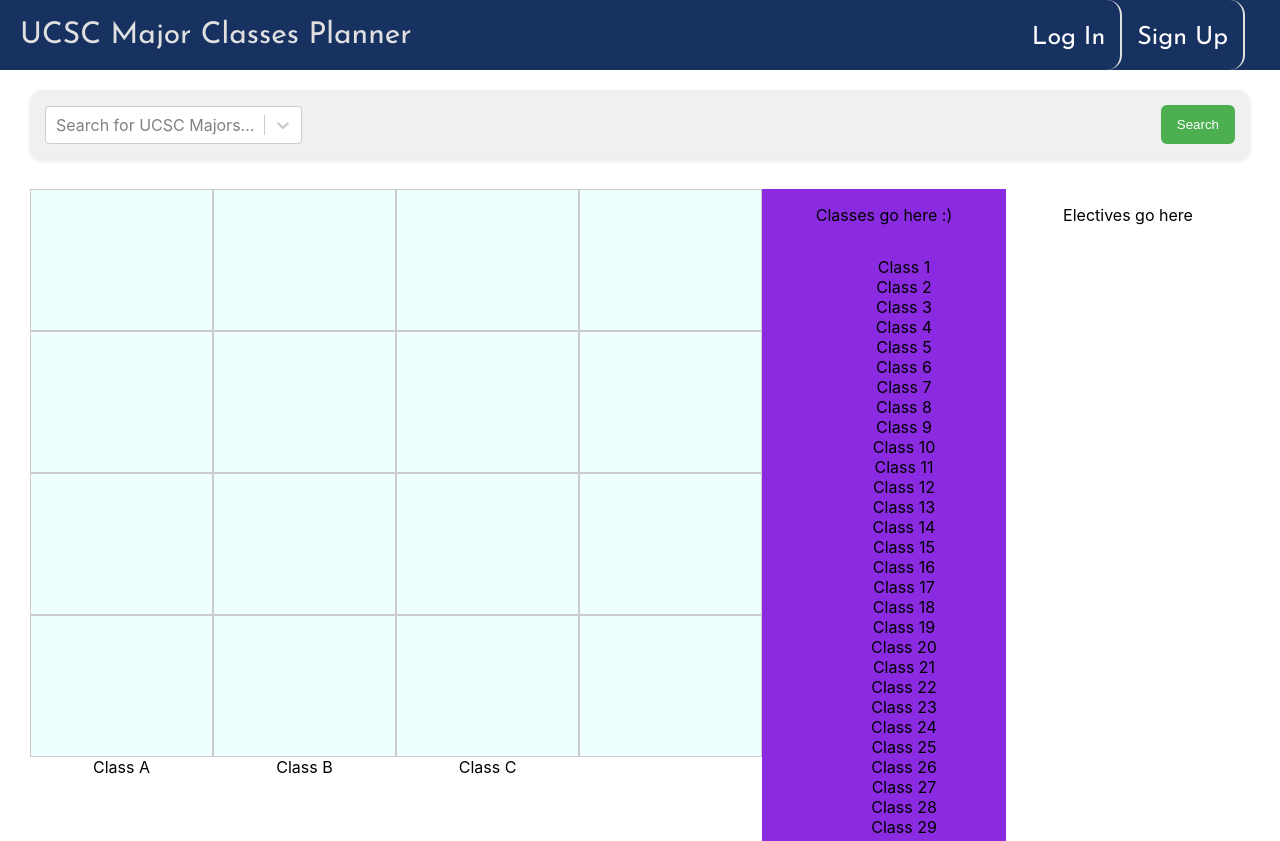
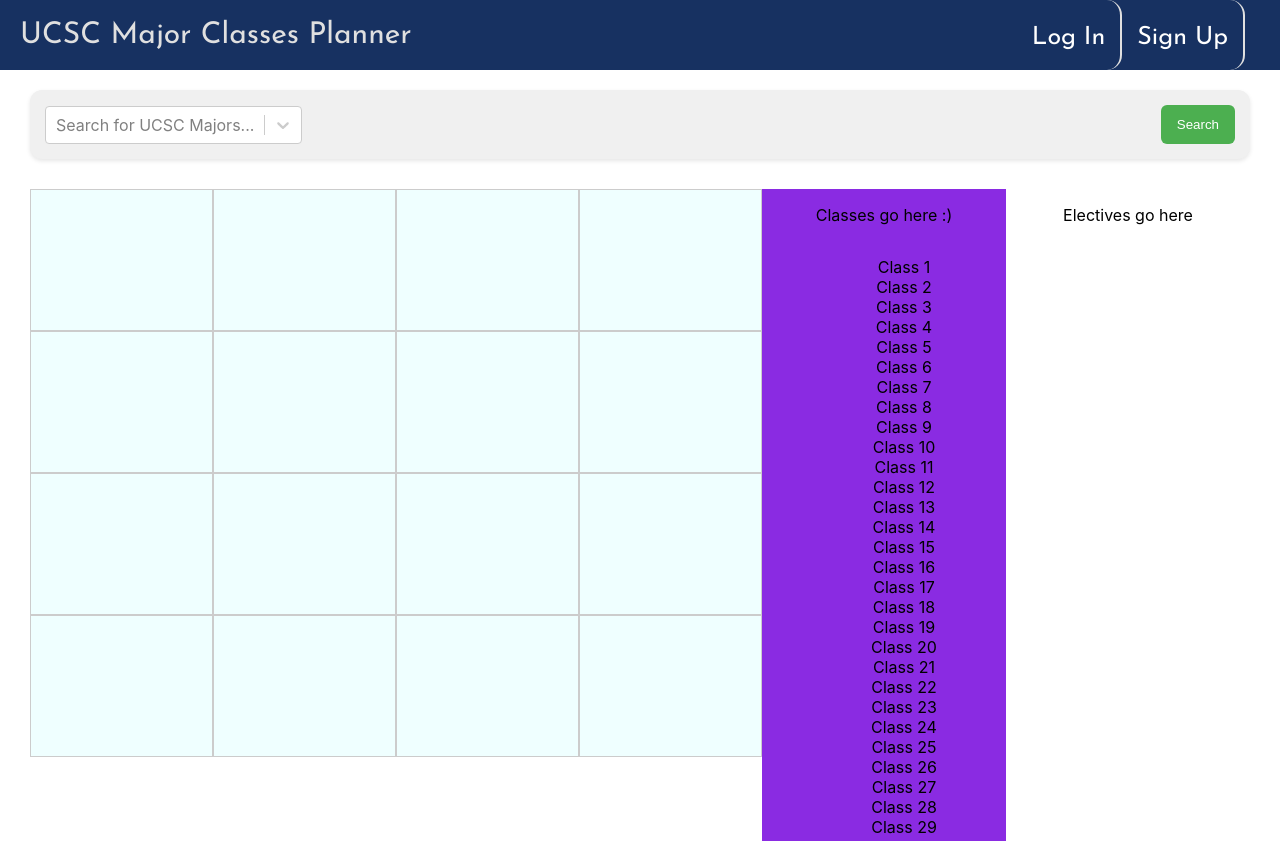
Before and after one commit to PurrGod/college-planner-webapp, a React (Create React App) app: page / in a window 1280 px wide. Built offline with nearby package versions, Linux system fonts and the light colour scheme; the HTML template or start-up script is replaced by a standard one.

Commit message:
deleted pesky words

```diff
--- a/src/GridComponent.js
+++ b/src/GridComponent.js
@@ -96,19 +96,6 @@
           ))}
         </div>
       ))}
-
-      {initialClasses.map((className) => (
-        <div
-          key={className}
-          draggable
-          onDragStart={(e) => {
-            e.dataTransfer.setData("text", className);
-            e.dataTransfer.setData("sourceGrid", "classes-list");
-          }}
-        >
-          {className}
-        </div>
-      ))}
     </div>
   );
 }
```
